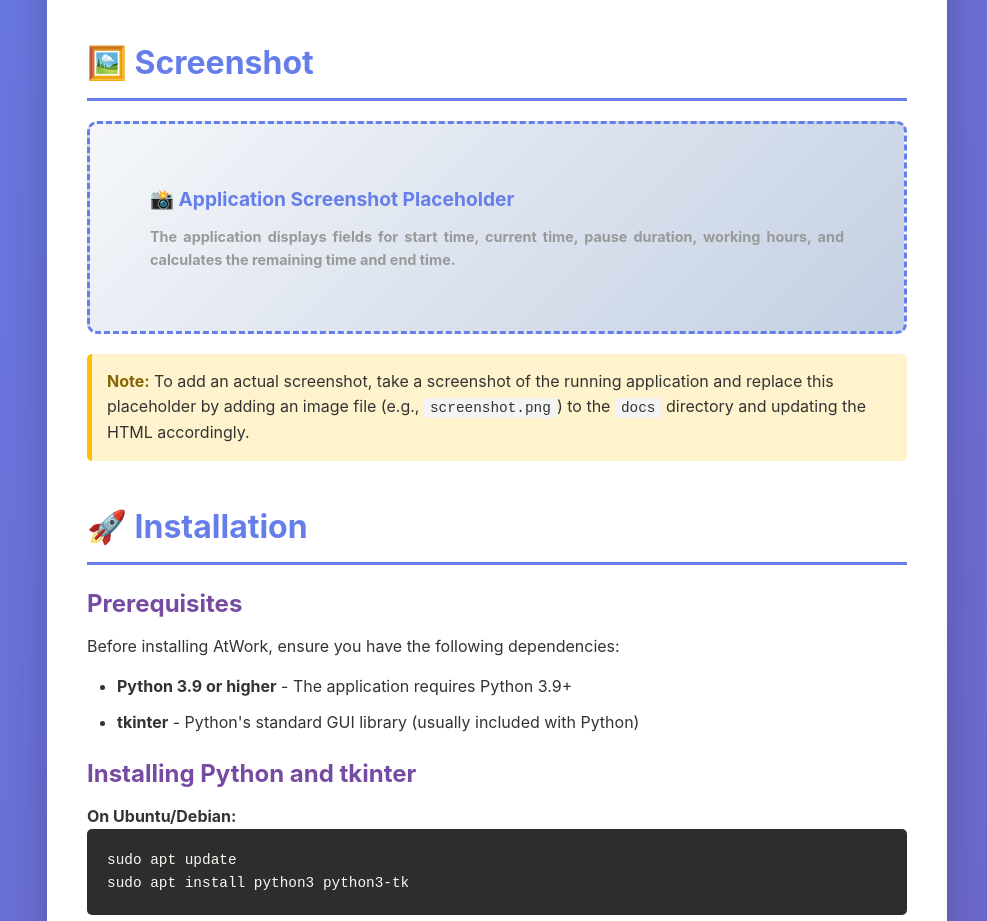
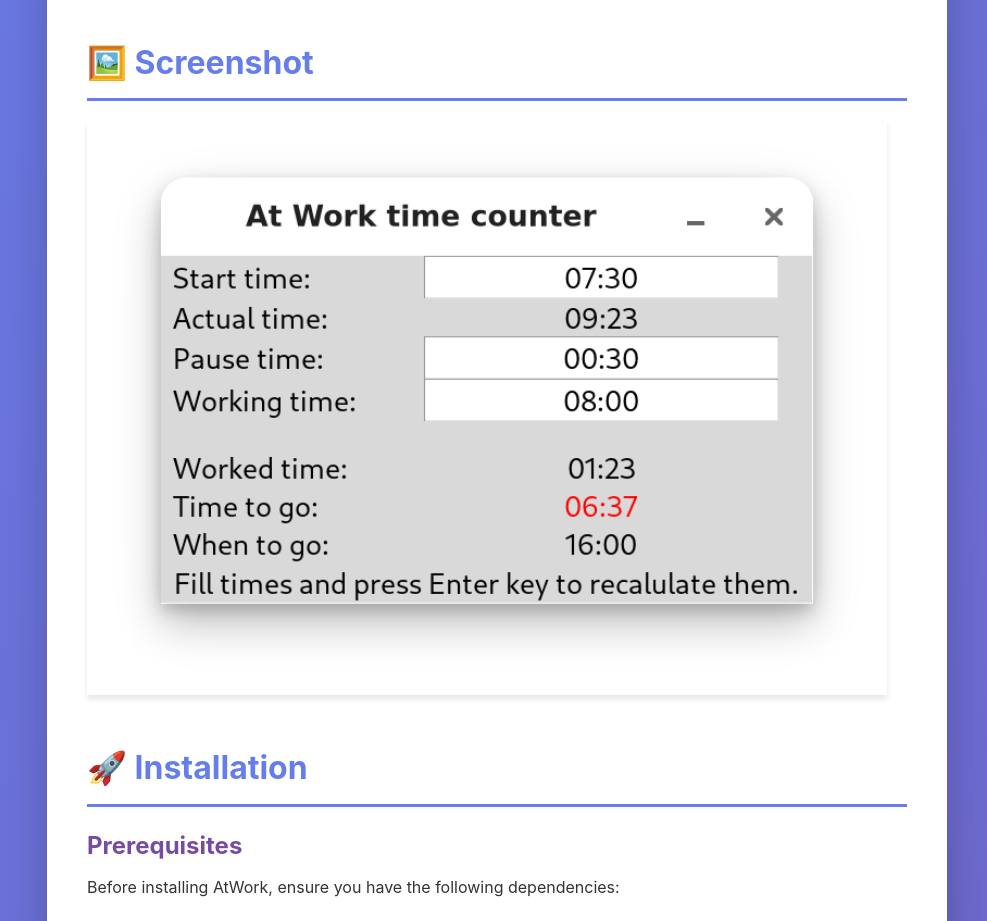
Before and after one commit to ondratu/atwork, a plain HTML site: page docs/index.html in a window 1280 px wide. Shown: the part 906-1827 px from the top of the page, without its empty margins (143-1130 px from the left). Drawn offline with Linux system fonts and the light colour scheme.

Commit message:
add screenshot to docs

```diff
--- a/docs/index.html
+++ b/docs/index.html
@@ -210,18 +210,8 @@
 
             <section id="screenshot">
                 <h2>🖼️ Screenshot</h2>
-                <div class="screenshot-placeholder">
-                    <p>📸 Application Screenshot Placeholder</p>
-                    <p style="font-size: 0.9em; margin-top: 10px; color: #999;">
-                        The application displays fields for start time, current time, pause duration,
-                        working hours, and calculates the remaining time and end time.
-                    </p>
-                </div>
-                <div class="note">
-                    <strong>Note:</strong> To add an actual screenshot, take a screenshot of the running application
-                    and replace this placeholder by adding an image file (e.g., <code>screenshot.png</code>) to the
-                    <code>docs</code> directory and updating the HTML accordingly.
-                </div>
+                <img src="screenshot.png" alt="AtWork Application Screenshot" style="width: 100%; max-width: 800px; border-r
+adius: 8px; box-shadow: 0 4px 6px rgba(0,0,0,0.1);">
             </section>
 
             <section id="installation">
```
Also changed, not shown: docs/screenshot.png (added).
